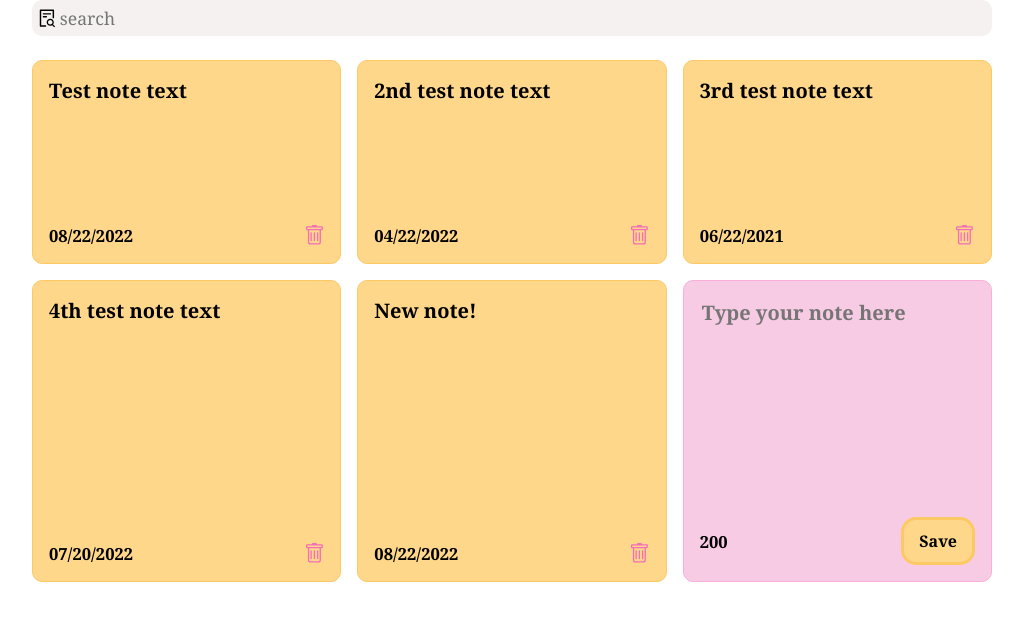
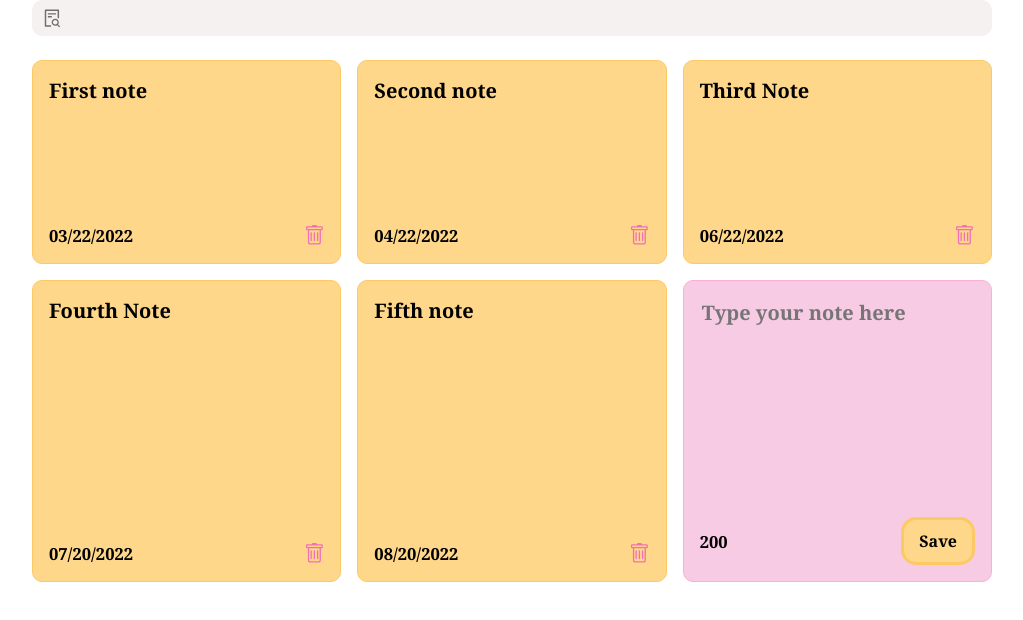
Before and after one commit to jdh2021/react-notes-app, a React (Create React App) app: page / in a window 1280 px wide. Shown: the top 620 px of the page, without its empty margins (128-1151 px from the left). Built offline with nearby package versions, Linux system fonts and the light colour scheme; the HTML template or start-up script is replaced by a standard one.

Commit message:
updated styling for search icon

```diff
--- a/src/App.js
+++ b/src/App.js
@@ -8,28 +8,28 @@ const App = () => {
   const [notes, setNotes] = useState([
     {
       id: nanoid(),
-      text: "Test note text",
-      date: "08/22/2022"
+      text: "First note",
+      date: "03/22/2022"
     },
     {
       id: nanoid(),
-      text: "2nd test note text",
+      text: "Second note",
       date: "04/22/2022"
     },
     {
       id: nanoid(),
-      text: "3rd test note text",
-      date: "06/22/2021"
+      text: "Third Note",
+      date: "06/22/2022"
     },
     {
       id: nanoid(),
-      text: "4th test note text",
+      text: "Fourth Note",
       date: "07/20/2022"
     },
     {
       id: nanoid(),
-      text: "New note!",
-      date: "08/22/2022"
+      text: "Fifth note",
+      date: "08/20/2022"
     }
   ]);
 
--- a/src/components/Search.js
+++ b/src/components/Search.js
@@ -11,7 +11,6 @@ const Search = ({handleSearchNote}) => {
                     handleSearchNote(event.target.value)
                 }
                 type="text"
-                placeholder="search"
             />
         </div>
     );
--- a/src/index.css
+++ b/src/index.css
@@ -87,7 +87,7 @@ textarea:focus {
   align-items: center;
   background-color: rgb(246, 241, 241);
   border-radius: 10px;
-  padding: 5px;
+  padding: 5px 10px;
   margin-bottom: 1.5em;
 }
 
@@ -101,3 +101,7 @@ textarea:focus {
 .search input:focus {
   outline: none;
 }
+
+.search-icons {
+  color: rgb(110, 110, 110);
+}
```
